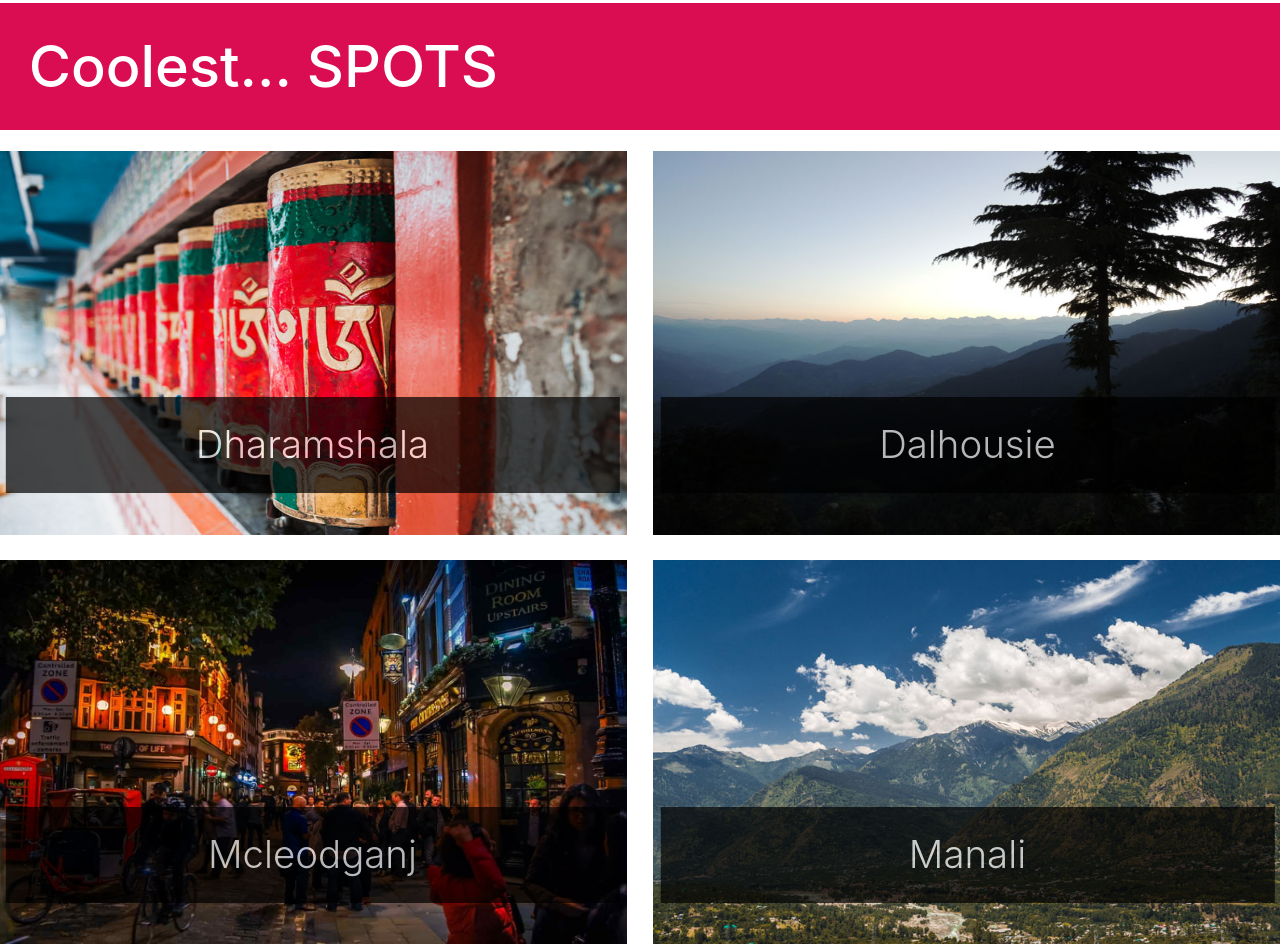
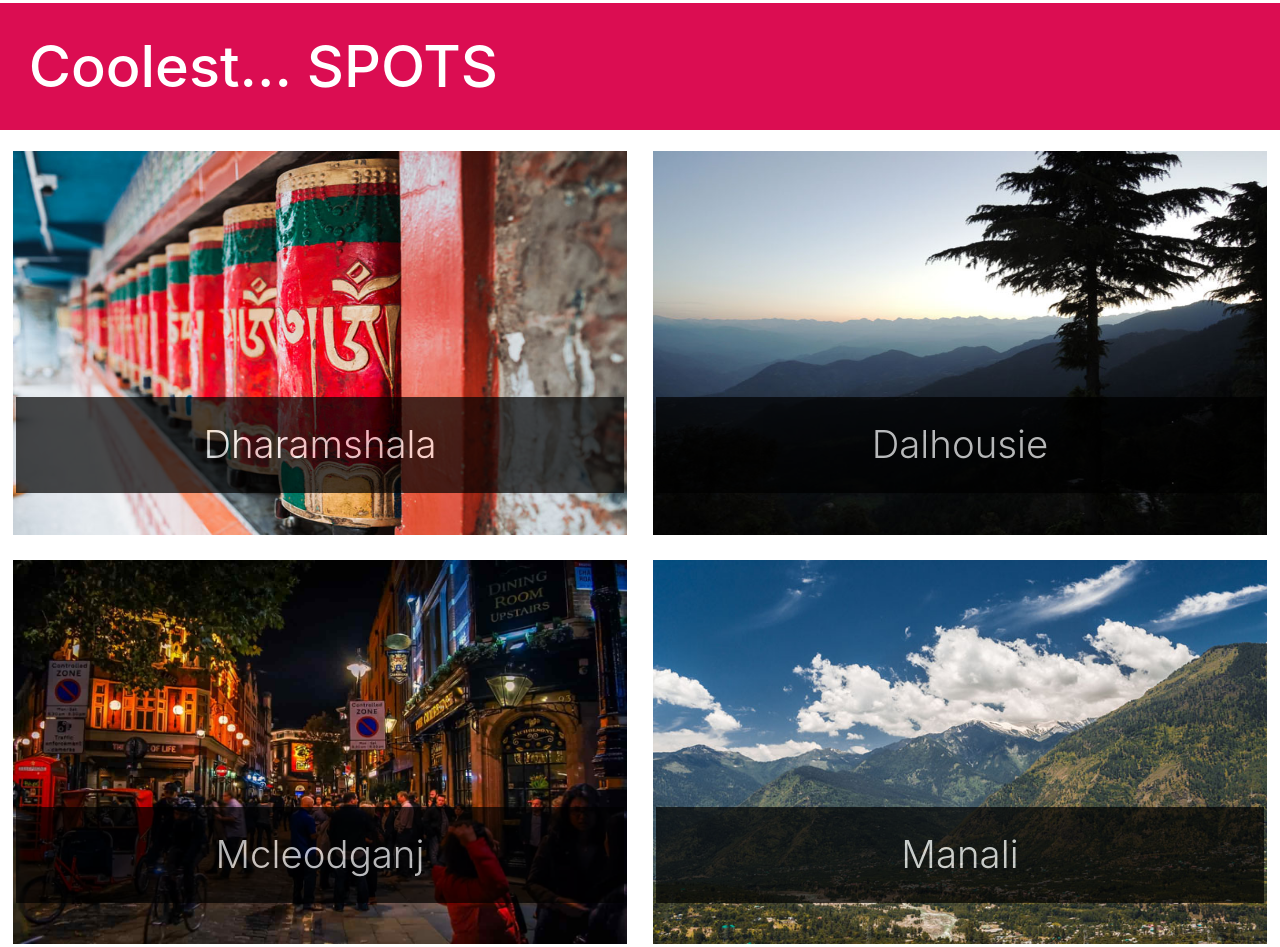
Before and after one commit to samargarg/tourHimachal, a plain HTML site: page index.html in a window 1280 px wide. Shown: the part 2176-3123 px from the top of the page. Drawn offline with nearby package versions, Linux system fonts and the light colour scheme.

Commit message:
Bootstrap Kicked Out

```diff
--- a/index.html
+++ b/index.html
@@ -64,7 +64,7 @@
 
     <div id="boxes_super">
         <h3>Coolest... SPOTS</h3>
-        <div id="boxes" class="row">
+        <div id="boxes">
             <div id="dharamshala" class="col-6">
                 <img src="cities/dharamshala-2.jpg">
                 <a href="dharamshala.html">Dharamshala</a>
--- a/stylesheet.scss
+++ b/stylesheet.scss
@@ -69,7 +69,7 @@ img {
                 transform: translate(-50%, -50%);
                 background-color: black;
                 opacity: 0.7;
-                width: 48vw;
+                width: 95%;
                 padding: 1.5vw;
                 text-align: center;
                 font-weight: 300;
```
Also changed, not shown: stylesheet.css.
